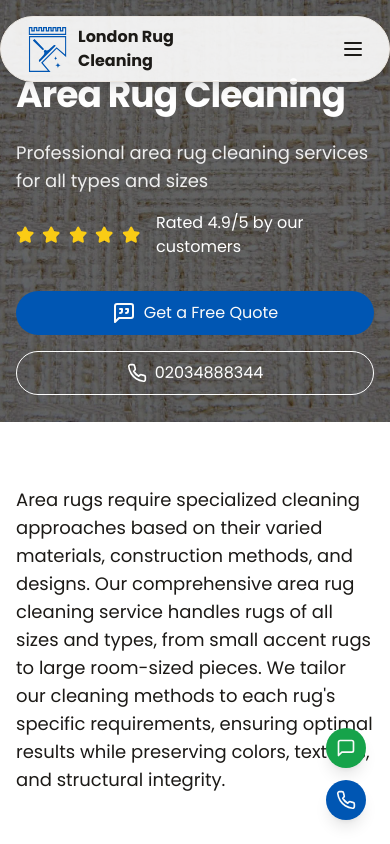
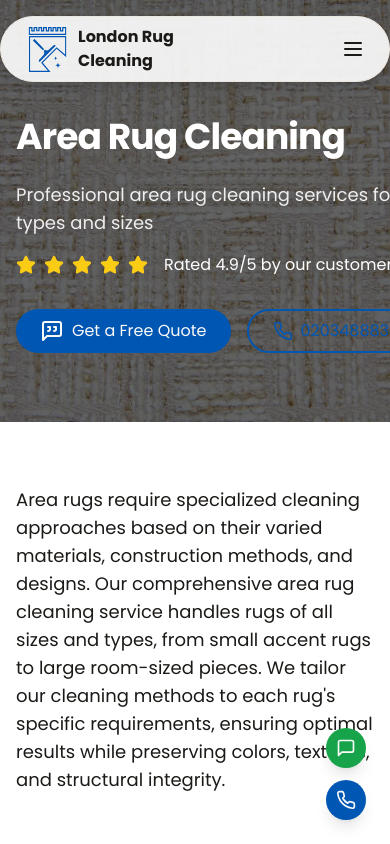
Before and after one commit to londonrugcleaning/london-rug-cleaning, a React (Vite) app: page /services/area-rug-cleaning in a window 390 px wide. Shown: the top 844 px of the page. Built offline with nearby package versions, Linux system fonts and the light colour scheme.

Commit message:
Simplify CTAButtons component props and layout
Removed unused 'variant' and 'showText' props from CTAButtons and standardized button layout to always use flex-row and display text. Updated button variants to use 'outline' only.

```diff
--- a/src/components/CTAButtons.tsx
+++ b/src/components/CTAButtons.tsx
@@ -4,20 +4,12 @@ import { Phone, MessageSquareQuote } from "lucide-react";
 import { Button } from "@/components/ui/button";
 import { QuoteModal } from "./QuoteModal";
 
-interface CTAButtonsProps {
-  variant?: "default" | "hero";
-  showText?: boolean;
-}
-
-export const CTAButtons = ({
-  variant = "default",
-  showText = true,
-}: CTAButtonsProps) => {
+export const CTAButtons = () => {
   const [showQuoteModal, setShowQuoteModal] = useState(false);
 
   return (
     <>
-      <div className={`flex ${variant === "hero" ? "flex-col sm:flex-row" : "flex-row"} gap-4`}>
+      <div className="flex flex-row gap-4">
         <Button
           size="lg"
           className="gap-2 bg-blue-800 hover:bg-blue-900"
@@ -25,13 +17,13 @@ export const CTAButtons = ({
           aria-label="Get a free quote"
         >
           <MessageSquareQuote aria-hidden="true" />
-          {showText ? <span>Get a Free Quote</span> : null}
+          <span>Get a Free Quote</span>
         </Button>
 
-        <Button asChild size="lg" variant={variant === "hero" ? "outlineWhite" : "outline"} className="gap-2">
+        <Button asChild size="lg" variant="outline" className="gap-2">
           <a href="tel:02034888344" aria-label="Call us at 02034888344">
             <Phone className="h-5 w-5" aria-hidden="true" />
-            {showText ? <span>02034888344</span> : null}
+            <span>02034888344</span>
           </a>
         </Button>
       </div>
```
